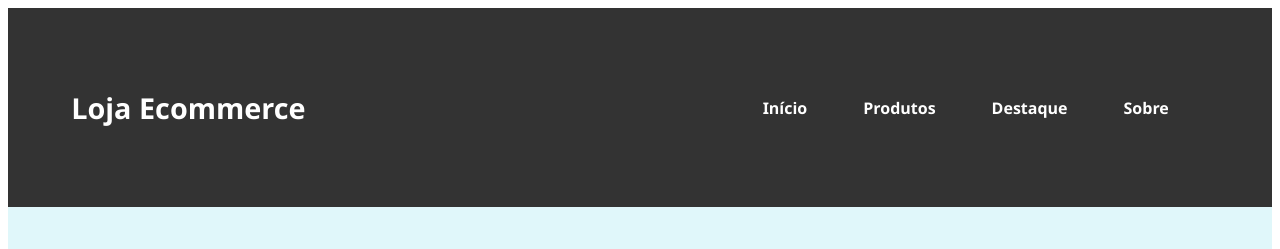
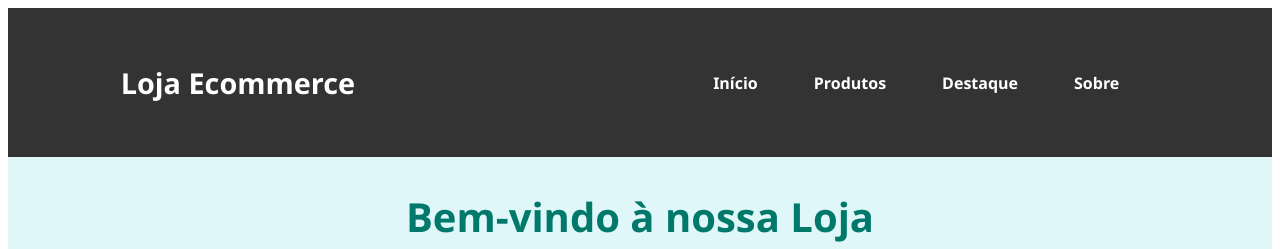
Before and after one commit to EricIkeda1/Loja_Virtual_Ecommerce, an Angular app: page / in a window 1280 px wide. Shown: the top 249 px of the page. Built offline with nearby package versions, Linux system fonts and the light colour scheme.

Commit message:
commit 8

```diff
--- a/src/app/loja/loja.component.css
+++ b/src/app/loja/loja.component.css
@@ -22,7 +22,7 @@ body {
 header {
   background-color: #333;
   color: #fff;
-  padding: 5rem 0;
+  padding: 55px; /*altura do cabeçalho*/
 }
 
 header .container {
```
